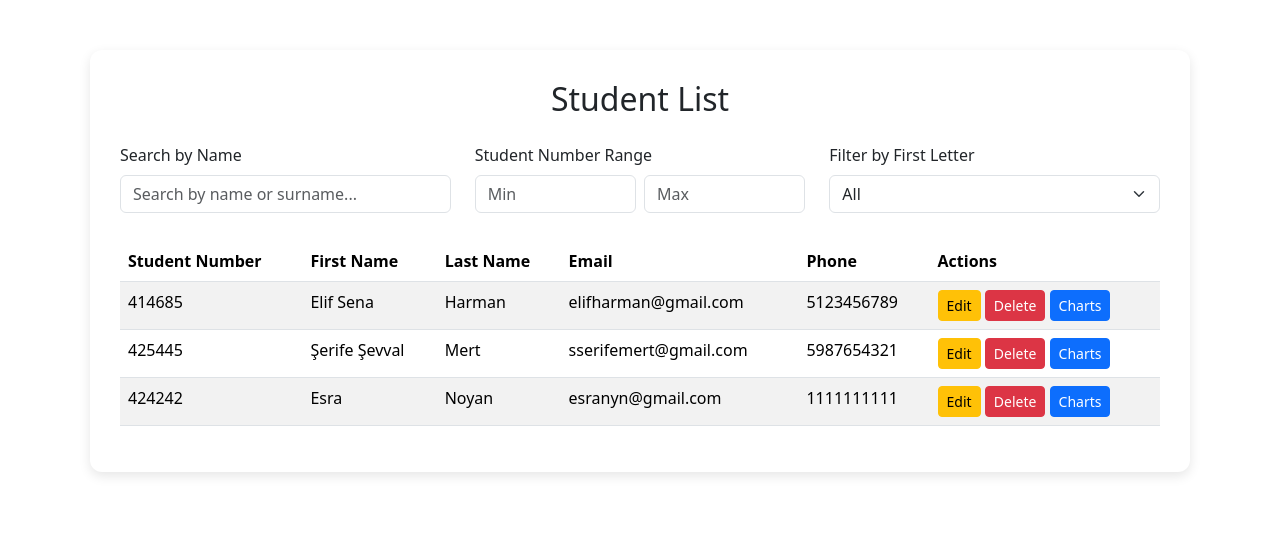
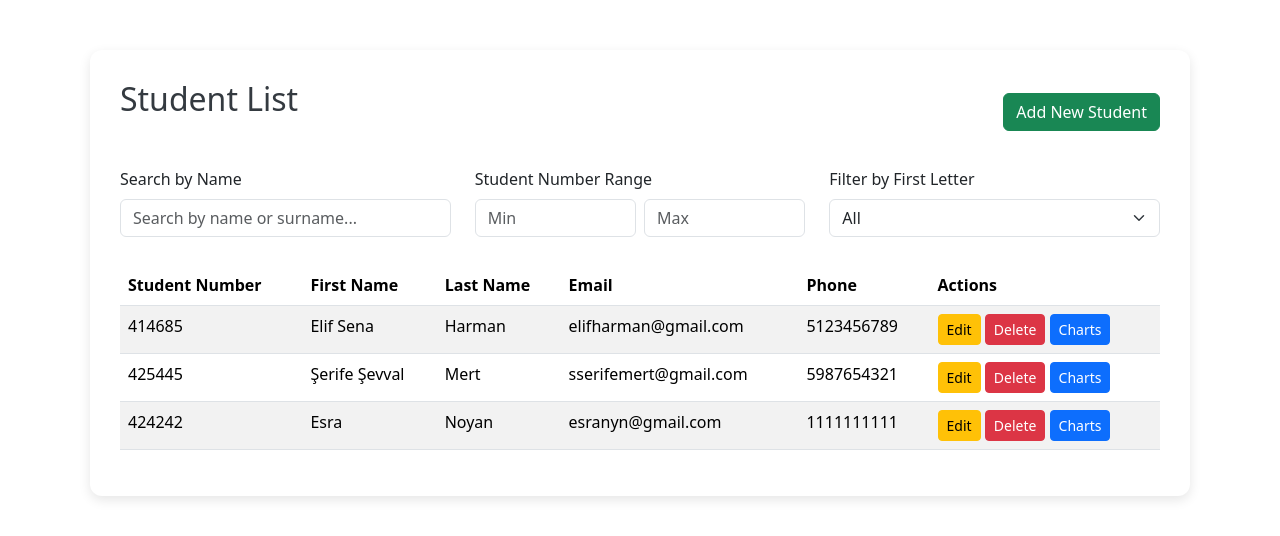
Before and after one commit to elif-sena/Program-Output-Measurement-System, a Flask app: page /students in a window 1280 px wide. Shown: the part 86-622 px from the top of the page. Run offline with Flask 3, Linux system fonts and the light colour scheme; data comes from the database, SQL or seed files in the repository; both versions use the stored data as it was after the commit.

Commit message:
Added  buttons to course,instructor and student list pages, removed venv

```diff
--- a/app/routes.py
+++ b/app/routes.py
@@ -20,7 +20,7 @@ instructors_bp = Blueprint('instructors', __name__)
 def login_page():
     return render_template("login.html")
 
-@auth_bp.route("/dashboard", methods=["GET"], strict_slashes=False)
+@auth_bp.route("/dashboard", methods=["GET", "POST"], strict_slashes=False)
 def dashboard_page():
     total_students = Student.query.count()
     total_instructors = Instructor.query.count()
--- a/app/templates/login.html
+++ b/app/templates/login.html
@@ -66,7 +66,7 @@
   <div class="login-card">
     <img src="../static/uploads/logo.png" alt="Logo" class="logo">
     <h3>Sign In</h3>
-    <form method="POST" action="index.html">
+    <form method="POST" action="http://127.0.0.1:5000/dashboard">
       <div class="mb-3 text-start">
         <label for="adminId" class="form-label">ID</label>
         <input type="text" class="form-control" id="adminId" name="adminId" required placeholder="Enter your ID">
--- a/app/templates/students/student_list.html
+++ b/app/templates/students/student_list.html
@@ -20,8 +20,8 @@
         }
 
         .table-title {
-            text-align: center;
             margin-bottom: 25px;
+            color: #343a40;
         }
 
         .filter-group {
@@ -34,7 +34,11 @@
     {% include 'navbar.html' %}
     <div class="container">
         <div class="table-container">
-            <h2 class="table-title">Student List</h2>
+
+            <div class="d-flex justify-content-between align-items-center mb-4">
+                <h2 class="table-title">Student List</h2>
+                <a href="http://127.0.0.1:5000/students/add" class="btn btn-success">Add New Student</a>
+            </div>
 
             <div class="row filter-group">
                 <div class="col-md-4 mb-2">
```
Also changed, not shown: app/templates/courses/course_list.html (+6 -2 lines), app/templates/instructors/instructor_list.html (+6 -2 lines), instance/site.db.
